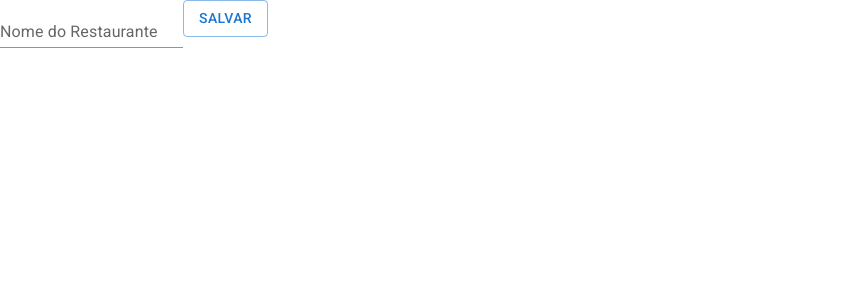
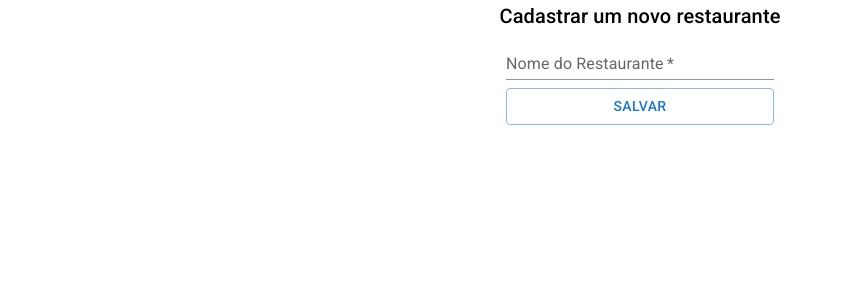
Before and after one commit to Olifrans/olifrans-food-integrando-projeto-react-com-apis, a React (Create React App) app: page /admin/restaurantes/1 in a window 1280 px wide. Shown: the top 300 px of the page, without its empty margins (0-842 px from the left). Built offline with nearby package versions, Linux system fonts and the light colour scheme; no server answers.

Commit message:
feat: Refatoração do axios

```diff
--- /dev/null
+++ b/src/http/index.ts
@@ -0,0 +1,6 @@
+import axios from "axios";
+
+const http = axios.create({
+    baseURL: 'http://localhost:8000/api/v2/'
+})
+export default http;
--- a/src/paginas/Administracao/Restaurantes/AdminitracaoRestaurantes.tsx
+++ b/src/paginas/Administracao/Restaurantes/AdminitracaoRestaurantes.tsx
@@ -8,25 +8,22 @@ import {
   TableBody,
   Button,
 } from "@mui/material";
-import axios from "axios";
 import { useEffect, useState } from "react";
 import { Link } from "react-router-dom";
+import http from "../../../http";
 import IRestaurante from "../../../interfaces/IRestaurante";
 
 const AdminitracaoRestaurantes = () => {
   const [restaurantes, setRestaurantes] = useState<IRestaurante[]>([]);
 
   useEffect(() => {
-    axios
-      .get<IRestaurante[]>("http://localhost:8000/api/v2/restaurantes/")
+    http
+      .get<IRestaurante[]>("restaurantes/")
       .then((resposta) => setRestaurantes(resposta.data));
   }, []);
 
   const excluir = (restauranteAhSerExcluido: IRestaurante) => {
-    axios
-      .delete(
-        `http://localhost:8000/api/v2/restaurantes/${restauranteAhSerExcluido.id}/`
-      )
+    http.delete(`restaurantes/${restauranteAhSerExcluido.id}/`)
     .then(() => {
       const listaRestaurante = restaurantes.filter(
         (restaurante) => restaurante.id !== restauranteAhSerExcluido.id
--- a/src/paginas/Administracao/Restaurantes/FormularioRestaurantes.tsx
+++ b/src/paginas/Administracao/Restaurantes/FormularioRestaurantes.tsx
@@ -1,8 +1,8 @@
-import { TextField, Button } from "@mui/material";
-import axios from "axios";
+import { TextField, Button, Typography, Box } from "@mui/material";
 import { useEffect, useState } from "react";
 import { useParams } from "react-router-dom";
 import IRestaurante from "../../../interfaces/IRestaurante";
+import http from "../../../http";
 
 const FormularioRestaurantes = () => {
   const [nomeRestaurante, setNomeRestaurante] = useState("");
@@ -11,10 +11,8 @@ const FormularioRestaurantes = () => {
   //permite eEditar
   useEffect(() => {
     if (parametro.id) {
-      axios
-        .get<IRestaurante>(
-          `http://localhost:8000/api/v2/restaurantes/${parametro.id}/`
-        )
+      http
+        .get<IRestaurante>(`restaurantes/${parametro.id}/`)
         .then((resposta) => setNomeRestaurante(resposta.data.nome));
     }
   }, [parametro]);
@@ -23,16 +21,16 @@ const FormularioRestaurantes = () => {
     evento.preventDefault();
 
     if (parametro.id) {
-      axios
-        .put(`http://localhost:8000/api/v2/restaurantes/${parametro.id}/`, {
+      http
+        .put(`restaurantes/${parametro.id}/`, {
           nome: nomeRestaurante,
         })
         .then(() => {
           alert("Restaurante atualizado com sucesso");
         });
     } else {
-      axios
-        .post("http://localhost:8000/api/v2/restaurantes/", {
+      http
+        .post("restaurantes/", {
           nome: nomeRestaurante,
         })
         .then(() => {
@@ -42,17 +40,32 @@ const FormularioRestaurantes = () => {
   };
 
   return (
-    <form onSubmit={onSubmeterForm}>
+    <Box
+      sx={{ display: "flex", flexDirection: "column", alignItems: "center" }}
+    >
+      <Typography component="h1" variant="h6">
+        Cadastrar um novo restaurante
+      </Typography>
+      <Box component="form" onSubmit={onSubmeterForm}>
         <TextField
           value={nomeRestaurante}
           onChange={(evento) => setNomeRestaurante(evento.target.value)}
           label="Nome do Restaurante"
           variant="standard"
+          fullWidth
+          required
         />
-      <Button type="submit" variant="outlined">
+
+        <Button
+          sx={{ marginTop: 1 }}
+          type="submit"
+          fullWidth
+          variant="outlined"
+        >
           Salvar
         </Button>
-    </form>
+      </Box>
+    </Box>
   );
 };
 
```
Lines whose indentation alone changed are shown as unchanged.
